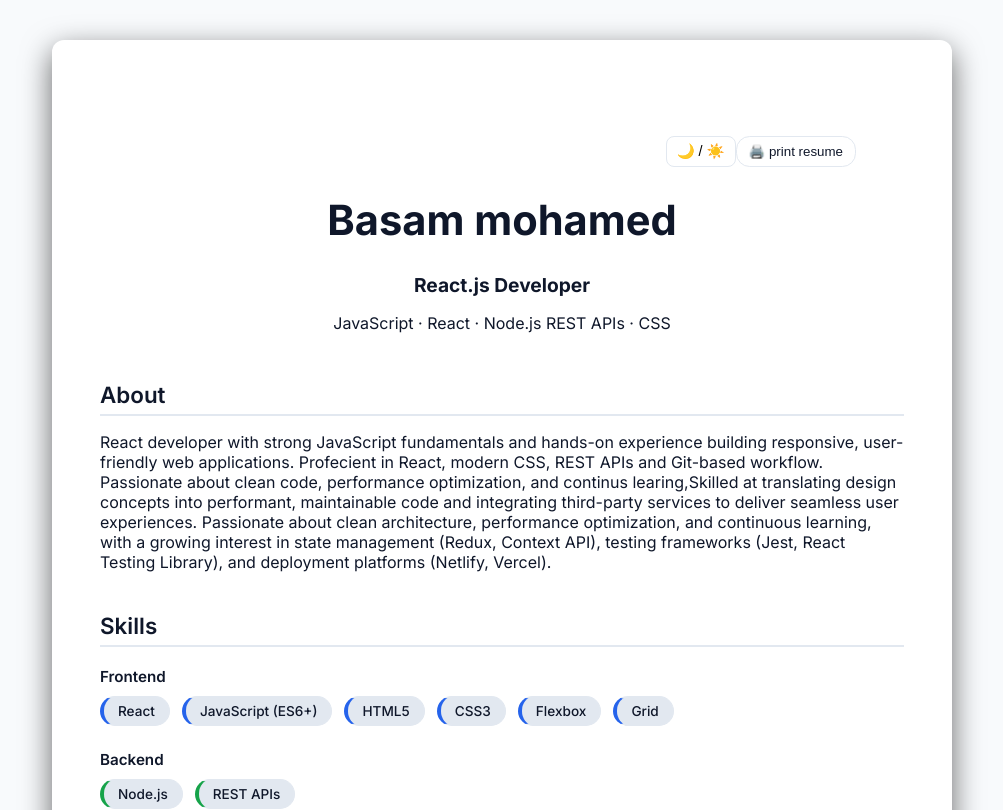
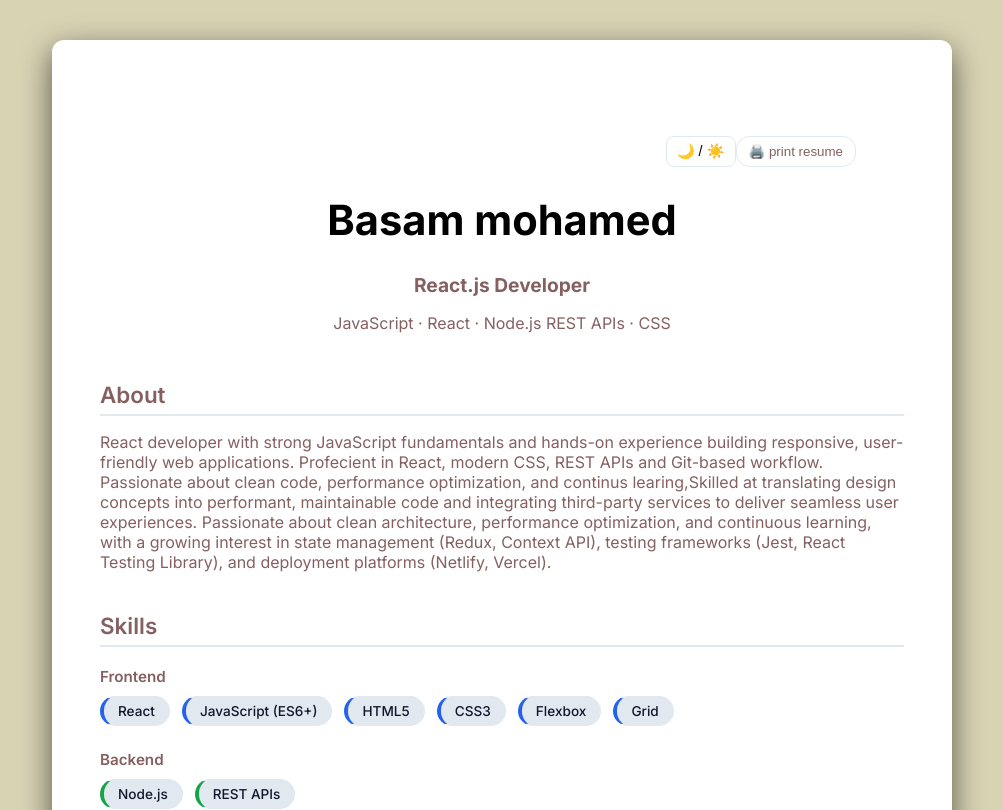
Before and after one commit to BasamLive/resume, a React (Vite) app: page / in a window 1280 px wide. Shown: the top 810 px of the page, without its empty margins (138-1141 px from the left). Built offline with nearby package versions, Linux system fonts and the light colour scheme.

Commit message:
changed the bg color of the whole docu

```diff
--- a/src/App.css
+++ b/src/App.css
@@ -1,8 +1,11 @@
 @import url("https://fonts.googleapis.com/css2?family=Inter:ital,opsz,wght@0,14..32,100..900;1,14..32,100..900&display=swap");
 
 :root {
-  --bg: #f8fafc;
-  --text: #0f172a;
+  /* --bg: #f8fafc; */
+  --bg: rgb(216, 211, 179);
+  --name: #000;
+  /* --text: #0f172a; */
+  --text: rgb(133, 96, 96);
   --card: #ffffff;
   --border: #e2e8f0;
   --link: #2563eb;
@@ -65,6 +68,10 @@ body {
 .header-top {
   display: flex;
   justify-content: flex-end;
+}
+
+.header .name {
+  color: var(--name);
 }
 
 .section {
--- a/src/components/Header.jsx
+++ b/src/components/Header.jsx
@@ -8,7 +8,7 @@ const Header = () => {
         <ThemeToggle />
         <Printbutton />
       </div>
-      <h1>Basam mohamed</h1>
+      <h1 className="name">Basam mohamed</h1>
       <h2>React.js Developer</h2>
       <p>JavaScript · React · Node.js REST APIs · CSS</p>
     </header>
```
